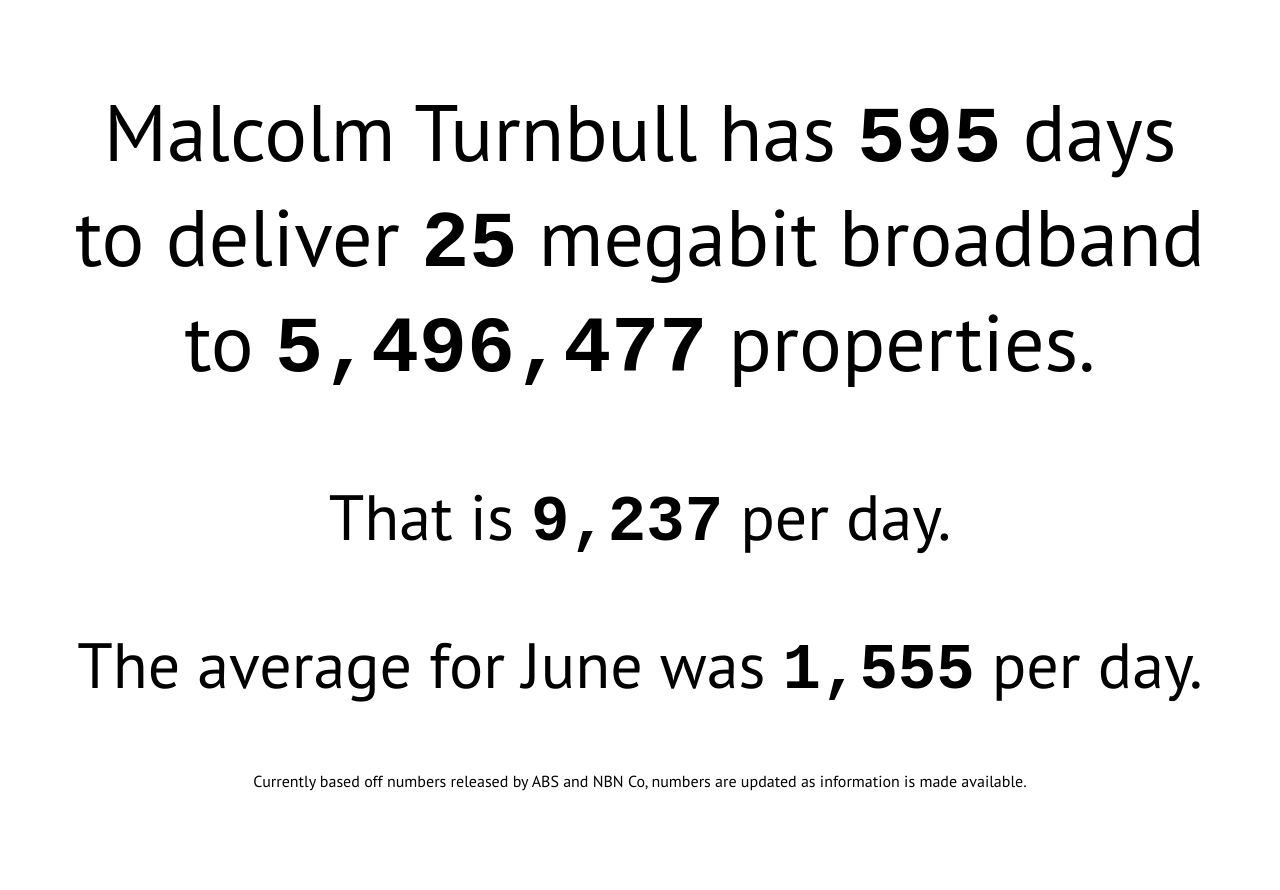
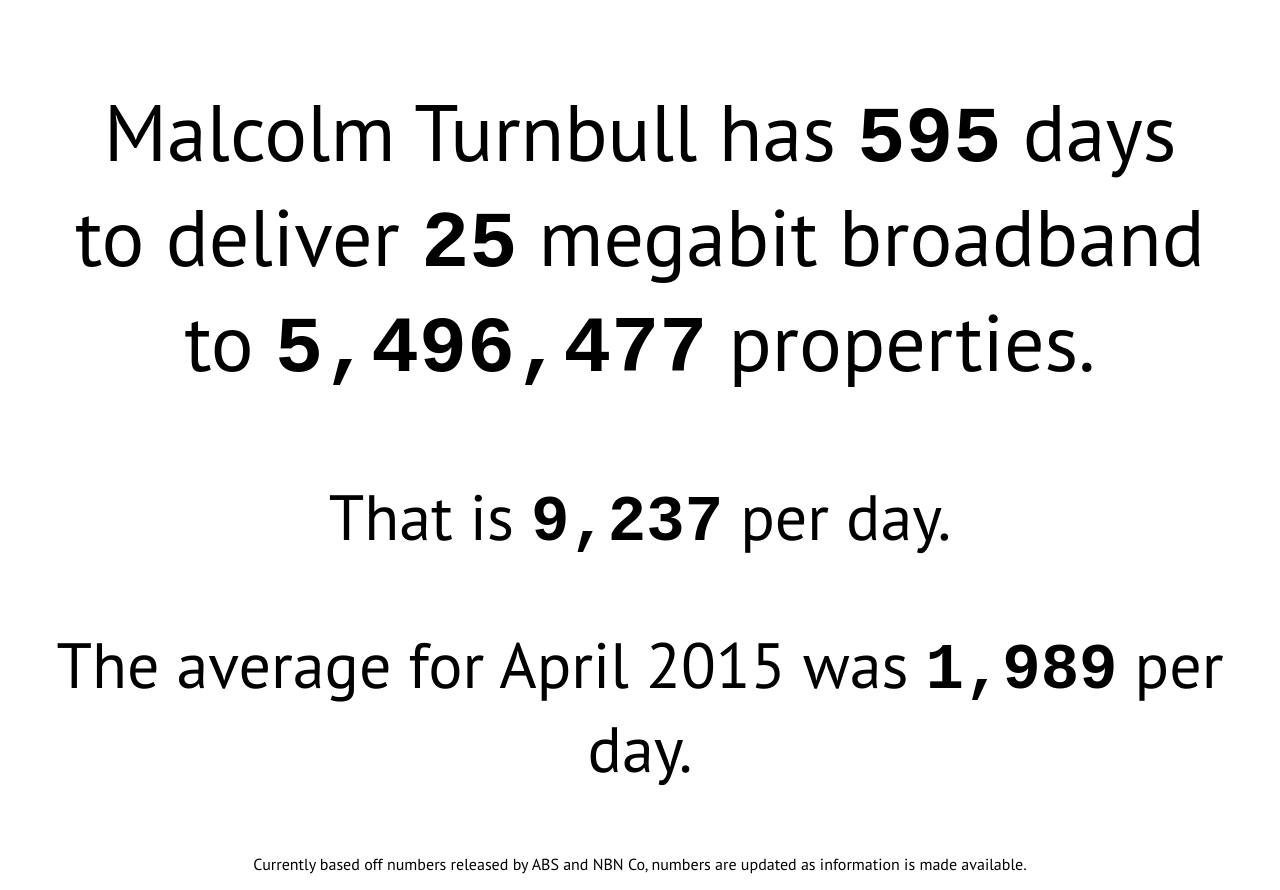
Before and after one commit to Cameron-D/NBN-Countdown, a plain HTML site: page index.html in a window 1280 px wide. Before the commit the page ends 807 px from the top, so only its background shows below. Drawn offline with nearby package versions, Linux system fonts and the light colour scheme; a web font is replaced by a local one.

Commit message:
Also update averages

```diff
--- a/index.html
+++ b/index.html
@@ -29,7 +29,7 @@
 		<p>Malcolm Turnbull has <span id="days" class="number"></span> days<br/>
 		to deliver <span class="number">25</span> megabit broadband<br/>to <span id="properties" class="number"></span> properties.</p>
 		<p class="smaller">That is <span id="perday" class="number"></span> per day.</p>
-		<p class="smaller">The average for June was <span class="number">1,555</span> per day.</p>
+		<p class="smaller">The average for April 2015 was <span class="number">1,989</span> per day.</p>
 		<p class="tiny">Currently based off numbers released by ABS and NBN Co, numbers are updated as information is made available.</p>
 		<script src="//ajax.googleapis.com/ajax/libs/jquery/2.0.3/jquery.min.js"></script>
 		<script type="text/javascript">
```
